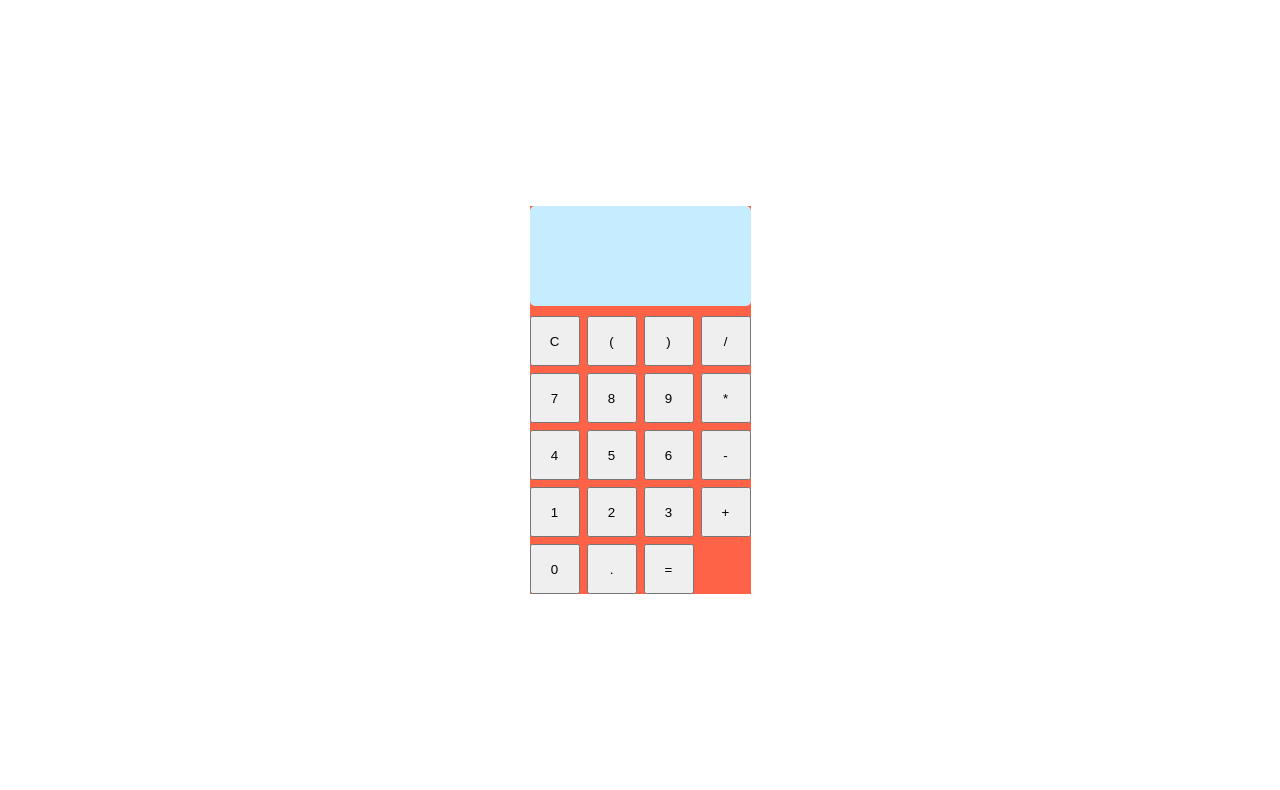
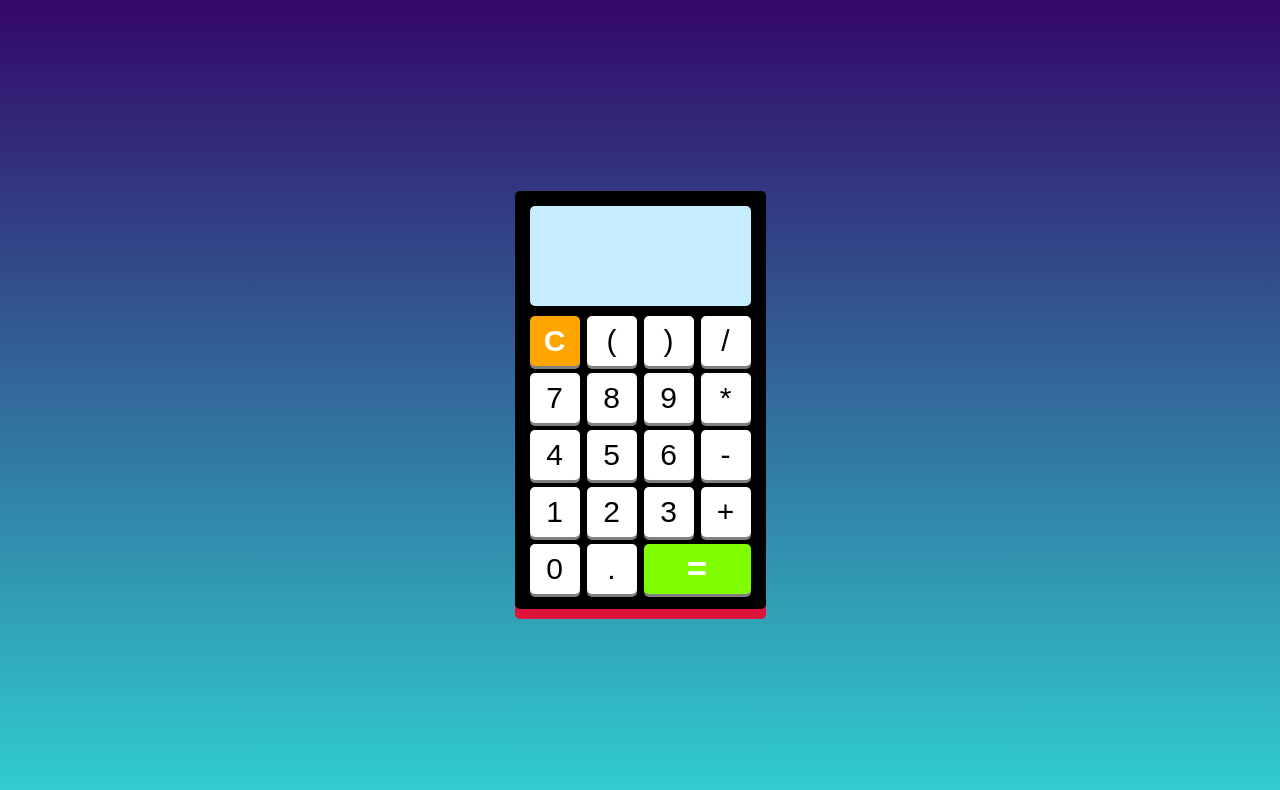
Before and after one commit to Yannick-Bribaud/caluclette_Javascript, a plain HTML site: page index.html in a window 1280 px wide. Drawn offline with Linux system fonts and the light colour scheme.

Commit message:
mis en forme de la calculatrice

```diff
--- a/style.css
+++ b/style.css
@@ -11,12 +11,16 @@ body{
     justify-content: center;
     align-items: center;
     font-family: sans-serif;
+    background-image: linear-gradient(to top, #30cfd0 0%, #330867 100%);
 }
 
 .calculatrice{
-    background-color: tomato;
+    background-color: black;
     display: flex;
     flex-direction: column;
+    padding: 15px;
+    border-radius: 5px;
+    box-shadow: 0 10px crimson;
 }
 
 .ecran{
@@ -37,3 +41,31 @@ body{
     grid-template-rows: repeat(5, 50px);
     grid-gap: 7px;
 }
+
+button{
+    border:none;
+    outline:none;
+    border-radius:5px;
+    background-color: white;
+    box-shadow: 0 3px gray;
+    font-size: 30px;
+}
+
+button::active {
+    box-shadow: 0 1px beige;
+    transform: translate(2px);
+}
+
+button[data-key='8']{
+    background-color: orange;
+    font-weight: bold;
+    color: white;
+}
+
+button[data-key='13']{
+    grid-column: span 2;
+    background-color: chartreuse;
+    font-weight: bold;
+    color: white;
+    font-size: 35px;
+}
```
